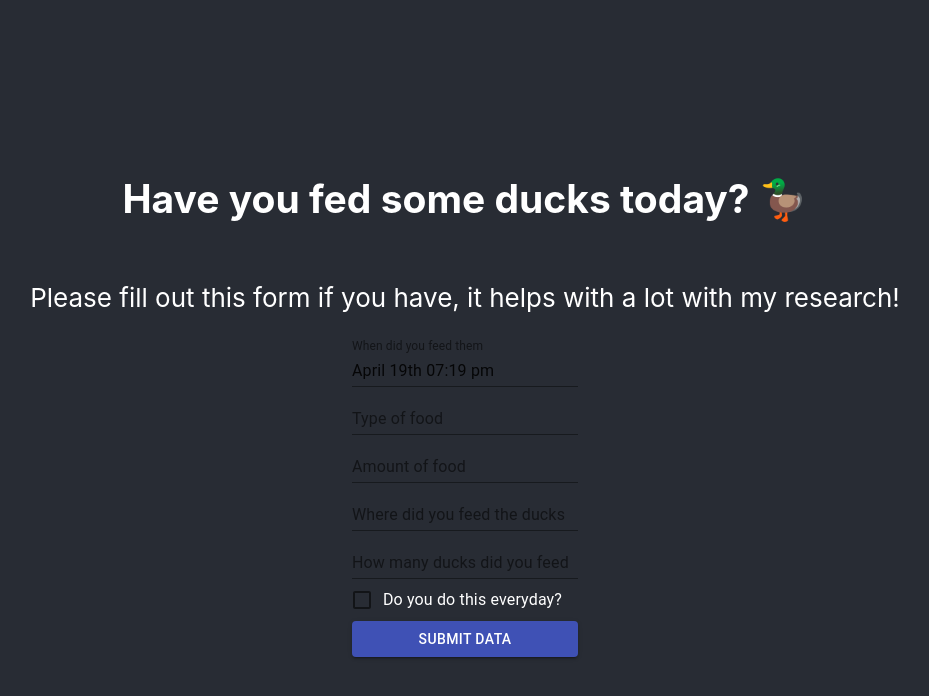
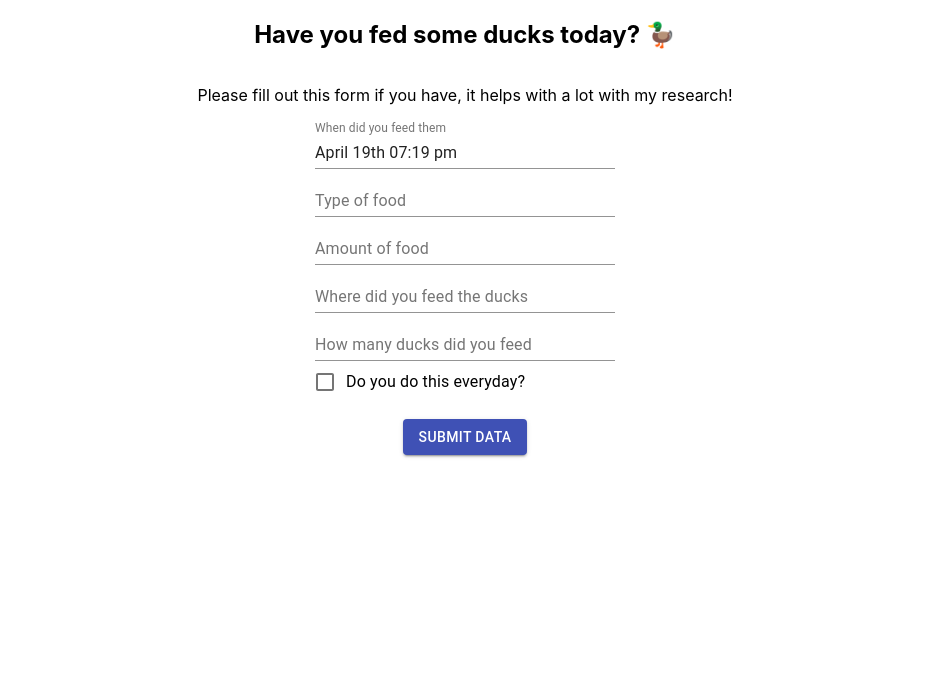
Before and after one commit to al-rosenthal/DuckFrontEnd, a React (Create React App) app: page / in a window 1280 px wide. Shown: the top 696 px of the page, without its empty margins (175-1104 px from the left). Built offline with nearby package versions, Linux system fonts and the light colour scheme.

Commit message:
added basic styling, removed useless css

```diff
--- a/src/App.css
+++ b/src/App.css
@@ -1,38 +1,17 @@
 .App {
 	text-align: center;
 }
-
-.App-logo {
-  height: 40vmin;
-  pointer-events: none;
-}
-
-@media (prefers-reduced-motion: no-preference) {
-  .App-logo {
-    animation: App-logo-spin infinite 20s linear;
-  }
-}
-
 .App-header {
-  background-color: #282c34;
-  min-height: 100vh;
+	background-color: white;
+	/* min-height: 100vh; */
 	display: flex;
 	flex-direction: column;
 	align-items: center;
 	justify-content: center;
-  font-size: calc(10px + 2vmin);
-  color: white;
+	/* font-size: calc(10px + 2vmin); */
+	color: black;
 }
 
 .App-link {
 	color: #61dafb;
 }
-
-@keyframes App-logo-spin {
-  from {
-    transform: rotate(0deg);
-  }
-  to {
-    transform: rotate(360deg);
-  }
-}
--- a/src/components/DuckForm.css
+++ b/src/components/DuckForm.css
@@ -1,4 +1,10 @@
-.form {
+.Form {
 	display: flex;
 	flex-direction: column;
+	min-width: 300px;
 }
+
+.Submit-Button {
+	margin-top: 1em;
+	width: 100%;
+}
--- a/src/components/DuckForm.js
+++ b/src/components/DuckForm.js
@@ -95,7 +95,7 @@
 		} = this.state;
 		return (
 			<div>
-				<form className={'form'} onSubmit={this.handleSubmit}>
+				<form className={'Form'} onSubmit={this.handleSubmit}>
 					<FormControl>
 						<DateTimePicker
 							name={'feedingTime'}
@@ -119,7 +119,6 @@
 						<InputLabel htmlFor='food-amount'>Amount of food</InputLabel>
 						<Input
 							id='food-amount'
-							type='number'
 							value={foodAmount}
 							name={'foodAmount'}
 							onChange={this.handleChange}
@@ -164,6 +163,7 @@
 						/>
 					</FormControl>
 
+					<div className={'Submit-Button'}>
 						<Button
 							variant='contained'
 							color='primary'
@@ -172,6 +172,7 @@
 						>
 							Submit Data
 						</Button>
+					</div>
 				</form>
 			</div>
 		);
```
Lines whose indentation alone changed are shown as unchanged.
